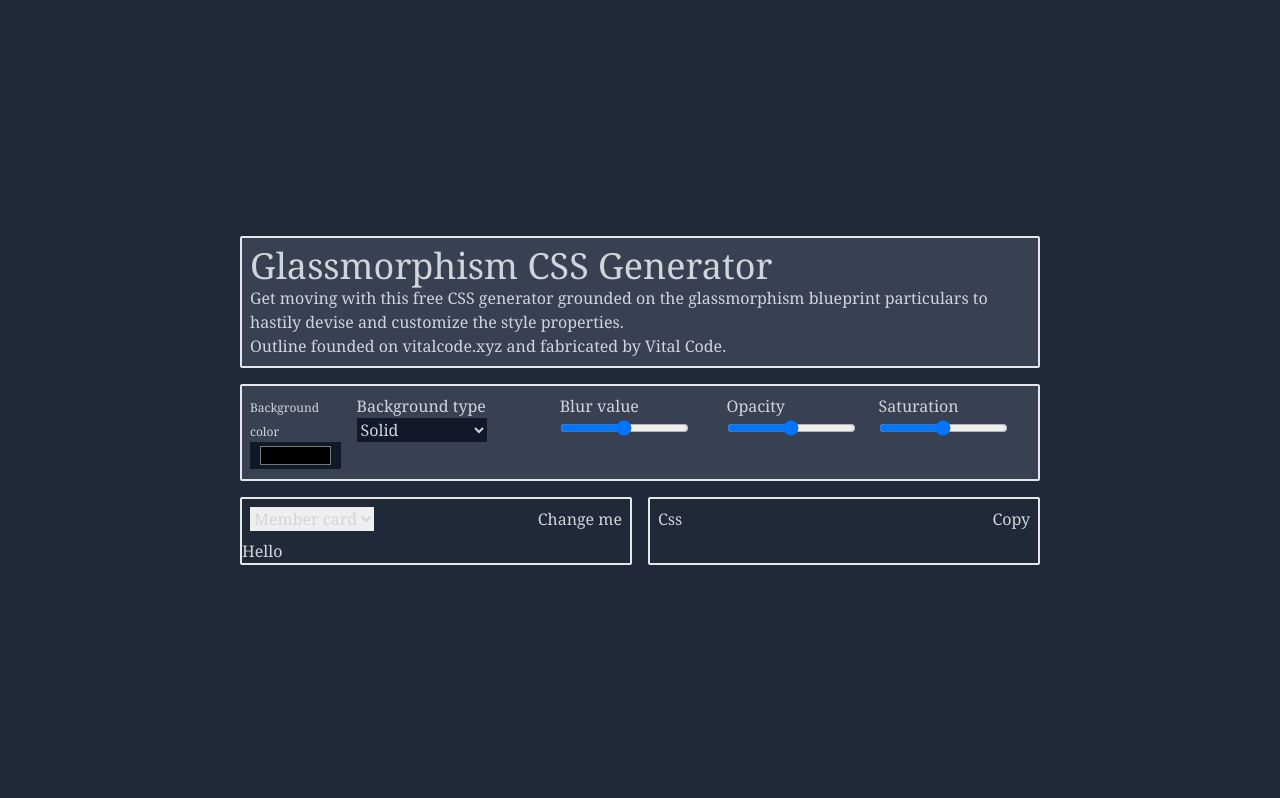
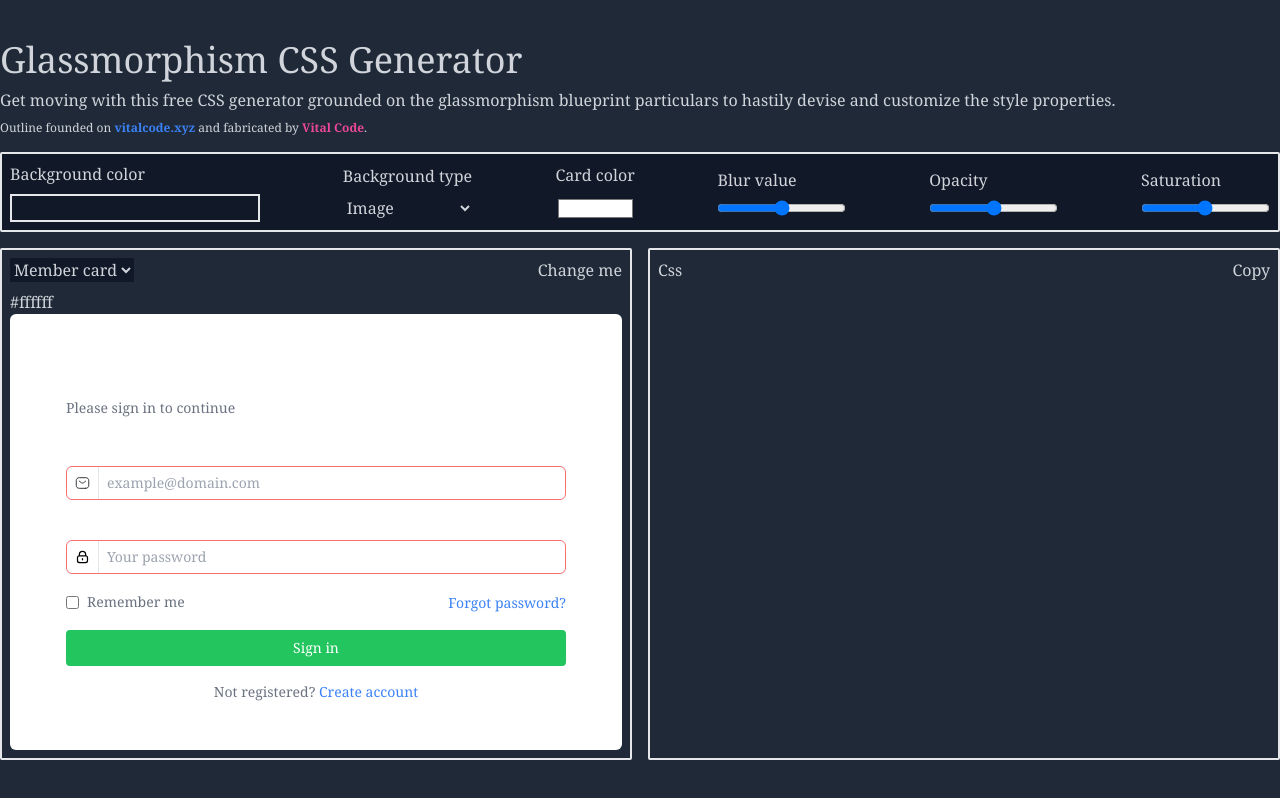
Before and after one commit to vitalspace/glassmorphism, a Svelte app: page / in a window 1280 px wide. Built offline with nearby package versions, Linux system fonts and the light colour scheme.

Commit message:
added singin component

```diff
--- a/src/App.svelte
+++ b/src/App.svelte
@@ -1,51 +1,116 @@
 <script lang="ts">
-  console.log("Hello world");
+  import Singin from "./componets/Singin.svelte";
+
+  let backgroundColor: '#e9e2e2';
+  let cardColor: '#e9e2e2';
+  let inputType = "url";
+  let backgroundType = "image";
+  let blurValue;
+  let opacity;
+  let saturation;
+
+  const answer = () => {
+    if (backgroundType === "solid") {
+      inputType = "color";
+    } else if (backgroundType === "mesh-gradient") {
+      inputType = "color";
+    } else {
+      inputType = "url";
+    }
+  };
+
+  const getInputValue = (e: any) => {
+    backgroundColor = e.target.value;
+    // console.log(e.target.value);
+  };
+
+  const getCardValue = (e: any) => {
+    cardColor = e.target.value;
+  };
 </script>
 
 <div class="bg-gray-800 place-content-center h-screen font-serif text-gray-300">
-  <div class="container flex flex-col mx-auto gap-y-4 px-60">
-
-    <section class="border-2 p-2 bg-gray-700 rounded-sm">
+  <div class="container flex flex-col mx-auto gap-y-4">
+    <section class=" bg-gray-800 rounded-sm flex flex-col gap-y-2">
       <header>
         <h1 class="text-4xl">Glassmorphism CSS Generator</h1>
       </header>
       <main>
-        Get moving with this free CSS generator grounded on the
-        glassmorphism blueprint particulars to hastily devise and customize the style properties.
+        <p class="text-md">
+          Get moving with this free CSS generator grounded on the glassmorphism
+          blueprint particulars to hastily devise and customize the style
+          properties.
+        </p>
       </main>
       <footer>
-        Outline founded on vitalcode.xyz and fabricated by Vital Code.
+        <p class="text-xs">
+          Outline founded on <a
+            href="https://Vitalcode.xyz"
+            class="text-blue-500 font-bold"
+            target="_blank">vitalcode.xyz</a
+          >
+          and fabricated by
+          <a
+            href="https://x.com/vitalcodexyz"
+            target="_blank"
+            class="text-pink-500 font-bold">Vital Code</a
+          >.
+        </p>
       </footer>
     </section>
 
     <section class="flex flex-col gap-y-4">
-      <form class="flex justify-evenly border-2 p-2 bg-gray-700 rounded-sm gap-4">
-        <div class="">
+      <form
+        class="flex justify-between items-center border-2 p-2 bg-gray-900 rounded-sm gap-4"
+      >
+        <div class="flex flex-col gap-y-2">
           <!-- <p class="text-xs">Background color</p> -->
-          <label class="text-xs" for="">Background color</label>
-          <input class="bg-gray-900 px-2 w-full" type="color" />
+          <label for="">Background color</label>
+          <input
+            class="bg-gray-900 w-full border-2"
+            type={inputType}
+            on:input={(e) => getInputValue(e)}
+          />
         </div>
 
-        <div>
+        <div class="flex flex-col gap-y-2">
           <label for="">Background type</label>
-          <select name="" id="" class="bg-gray-900">
+          <select
+            bind:value={backgroundType}
+            on:change={() => answer()}
+            name=""
+            id=""
+            class="bg-gray-900"
+          >
             <option value="solid">Solid</option>
             <option value="mesh-gradient">Mesh gradient</option>
             <option value="image">Image</option>
           </select>
         </div>
 
-        <div>
+        <div class="flex flex-col gap-y-2">
+          <!-- <p class="text-xs">Background color</p> -->
+          <label for="">Card color</label>
+          <input
+            on:input={(e) => getCardValue(e)}
+            class="bg-gray-900 w-full"
+            type="color"
+
+            value="#ffffff"
+          />
+        </div>
+
+        <div class="flex flex-col gap-y-2">
           <label for="">Blur value</label>
           <input type="range" />
         </div>
 
-        <div>
+        <div class="flex flex-col gap-y-2">
           <label for="">Opacity</label>
           <input type="range" />
         </div>
 
-        <div>
+        <div class="flex flex-col gap-y-2">
           <label for="">Saturation</label>
           <input type="range" />
         </div>
@@ -54,7 +119,7 @@
       <div class="grid grid-cols-2 gap-4">
         <div class="flex flex-col border-2 rounded-sm">
           <div class="flex justify-between items-center p-2">
-            <select name="" id="">
+            <select name="" id="" class="bg-gray-900">
               <option value="member-card">Member card</option>
               <option value="profile-card">Profile card</option>
               <option value="pricing-card">Pricing card</option>
@@ -63,7 +128,9 @@
               <button>Change me</button>
             </div>
           </div>
-          <div>Hello</div>
+          <div class="mx-2 mb-2">
+            <Singin backgroundColor={backgroundColor} cardColor={cardColor} />
+          </div>
         </div>
 
         <div class="border-2 rounded-sm">
--- /dev/null
+++ b/src/componets/Singin.svelte
@@ -0,0 +1,70 @@
+<script lang="ts">
+  export let backgroundColor: any = "#ffffff";
+  export let cardColor = "#ffffff";
+
+  const color = cardColor;
+
+  // console.log(cardColor)
+
+  // $: (cardColor)
+</script>
+
+<p>
+  {backgroundColor}
+</p>
+
+<div style="background: {backgroundColor};" class=" p-8 text-white rounded-md">
+
+    <div style="background: {cardColor};" class="px-6 py-4 rounded-md">
+
+      <header>
+        <h2 class="text-3xl font-bold">Sign In</h2>
+        <p class="text-sm text-gray-500">Please sign in to continue</p>
+      </header>
+
+      <form class="mt-6" action="">
+
+        <div>
+          <label class="block text-sm font-medium" for="email">Email</label>
+
+          <div class="relative flex items-center mt-1 rounded-md border border-red-400">
+            <img class="w-8 h-8 px-2 border-r rounded-l-md" src="sms-svgrepo-com.svg" alt="">
+
+            <input class="w-full border-0 bg-transparent px-2 py-1 text-sm text-gray-500 outline-none" type="email" id="email" placeholder="example@domain.com">
+          </div>
+        </div>
+
+        <div class="mt-4">
+          <label class="block text-sm font-medium" for="password">Password</label>
+
+          <div class="relative flex items-center mt-1 rounded-md border border-red-400">
+            <img class="w-8 h-8 px-2 border-r rounded-l-md" src="lock-alt-svgrepo-com.svg" alt="">
+
+            <input class="w-full border-0 bg-transparent px-2 py-1 text-sm text-gray-500 outline-none" type="password" id="password" placeholder="Your password">
+          </div>
+        </div>
+
+        <div class="flex justify-between items-center mt-4">
+
+          <div class="flex items-center text-sm">
+            <input type="checkbox" id="remember" class="text-red-500">
+            <label for="remember" class="ml-2 text-gray-500">Remember me</label>
+          </div>
+
+          <div>
+            <a href="#" class="text-sm text-blue-500 hover:underline">Forgot password?</a>
+          </div>
+
+        </div>
+
+        <button class="mt-4 w-full bg-green-500 py-2 rounded text-white text-sm">Sign in</button>
+
+        <p class="mt-4 text-center text-sm text-gray-500">
+          Not registered? <a href="#" class="text-blue-500 hover:underline">Create account</a>
+        </p>
+
+      </form>
+
+    </div>
+
+  </div>
```
Also changed, not shown: public/lock-alt-svgrepo-com.svg (added), public/sms-svgrepo-com.svg (added).
